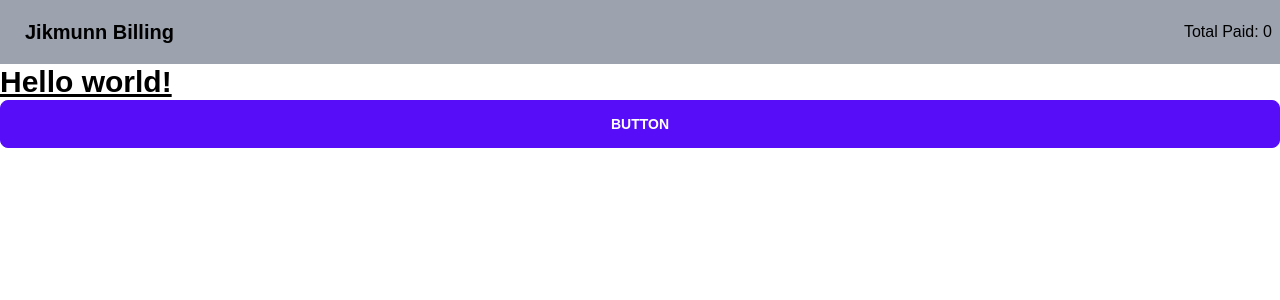
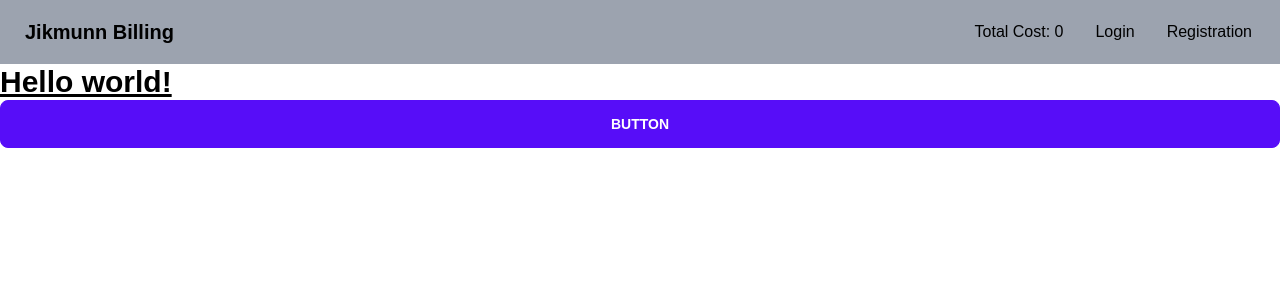
Before and after one commit to muhammad-jiku/jikmunn-billing-page-client, a React (Create React App) app: page / in a window 1280 px wide. Shown: the top 300 px of the page. Built offline with nearby package versions, Linux system fonts and the light colour scheme; the HTML template or start-up script is replaced by a standard one.

Commit message:
navbar remodified

```diff
--- a/src/components/Shared/Navbar.jsx
+++ b/src/components/Shared/Navbar.jsx
@@ -1,13 +1,29 @@
 import React from 'react';
+import { Link } from 'react-router-dom';
 
 const Navbar = () => {
   return (
     <div className="navbar bg-gray-400">
       <div className="flex-1">
-        <p className="btn btn-ghost normal-case text-xl">Jikmunn Billing</p>
+        <ul className="btn btn-ghost normal-case text-xl">
+          <li>
+            <a href="/">Jikmunn Billing</a>
+          </li>
+        </ul>
       </div>
       <div className="flex-none">
-        <p> Total Paid: 0</p>
+        <ul class="menu menu-horizontal px-1">
+          <li>
+            {' '}
+            <p>Total Cost: 0</p>{' '}
+          </li>
+          <li>
+            <a href="/login">Login</a>
+          </li>
+          <li>
+            <a href="/registration">Registration</a>
+          </li>
+        </ul>
       </div>
     </div>
   );
```
